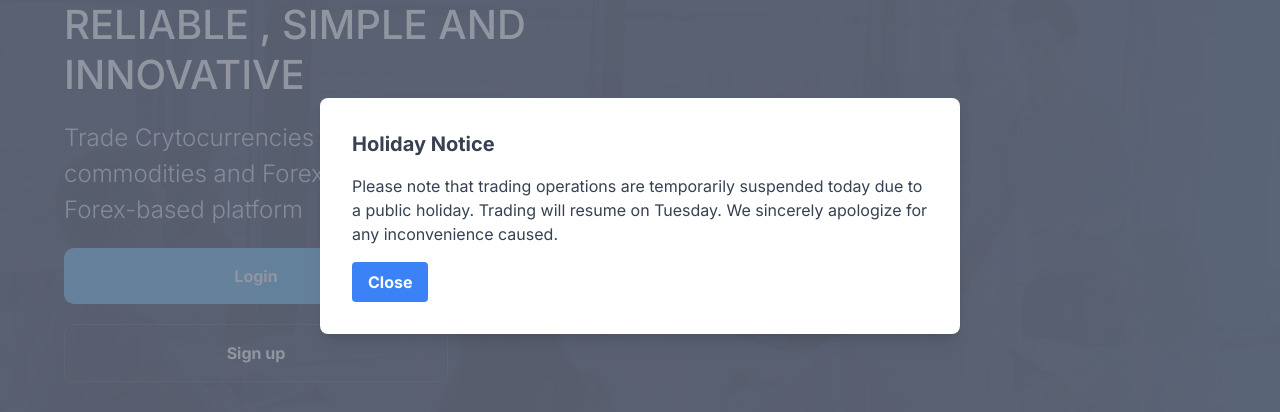
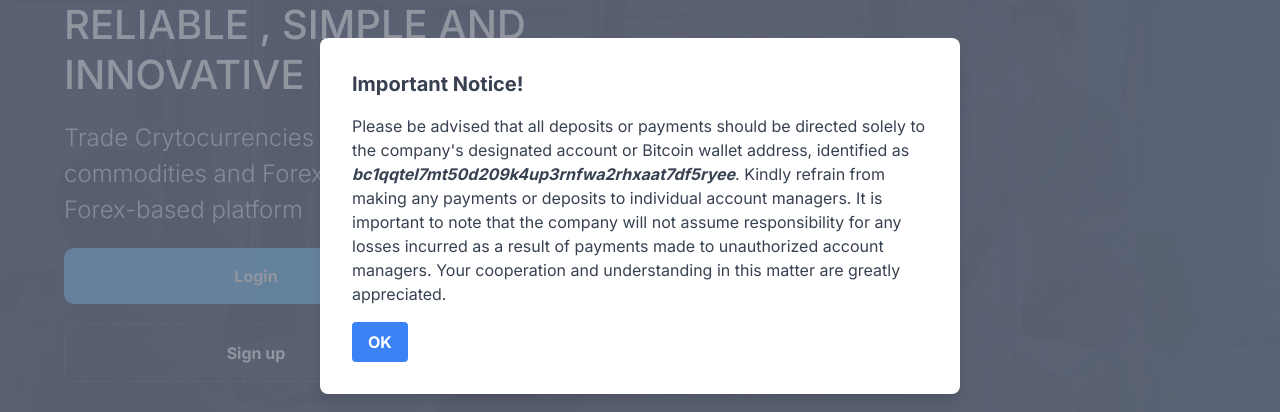
Before and after one commit to Octachase/Octachase, a Next.js app in the folder client/: page / in a window 1280 px wide. Shown: the part 184-596 px from the top of the page. Built offline with nearby package versions, Linux system fonts and the light colour scheme; no server answers.

Commit message:
Update page.tsx

```diff
--- a/client/src/app/page.tsx
+++ b/client/src/app/page.tsx
@@ -14,20 +14,12 @@ import AccountType from '@/components/molecules/AccountType'
 
 const Component = () => {
   const user = useSelector(useUserSlice)
-  const [showModal, setShowModal] = useState(false)
-
-  useEffect(() => {
-    const currentDate = new Date()
-    const holidayDate = new Date('April 2, 2024')
-
-    if (currentDate < holidayDate) {
-      setShowModal(true)
-    }
-  }, [])
+  const [showModal, setShowModal] = useState(true)
 
   const closeModal = () => {
     setShowModal(false)
   }
+
   return (
     <Staticpage>
       {/* Modal */}
@@ -35,19 +27,28 @@ const Component = () => {
         <div className="fixed inset-0 flex  items-center justify-center bg-gray-500 bg-opacity-75 z-50">
           <div className="bg-white w-full md:w-1/2 p-8 rounded-lg shadow-lg">
             <h2 className="text-xl font-bold mb-4 text-gray-700">
-              Holiday Notice
+              Important Notice!
             </h2>
             <p className="text-gray-700">
-              Please note that trading operations are temporarily suspended
-              today due to a public holiday. Trading will resume on Tuesday. We
-              sincerely apologize for any inconvenience caused.
+              Please be advised that all deposits or payments should be directed
+              solely to the company's designated account or Bitcoin wallet
+              address, identified as{' '}
+              <i className="text-gray-700 font-bold">
+                bc1qqtel7mt50d209k4up3rnfwa2rhxaat7df5ryee
+              </i>
+              . Kindly refrain from making any payments or deposits to
+              individual account managers. It is important to note that the
+              company will not assume responsibility for any losses incurred as
+              a result of payments made to unauthorized account managers. Your
+              cooperation and understanding in this matter are greatly
+              appreciated.
             </p>
 
             <button
               onClick={closeModal}
               className="mt-4 bg-blue-500 hover:bg-blue-600 text-white font-bold py-2 px-4 rounded focus:outline-none focus:shadow-outline"
             >
-              Close
+              OK
             </button>
           </div>
         </div>
```
